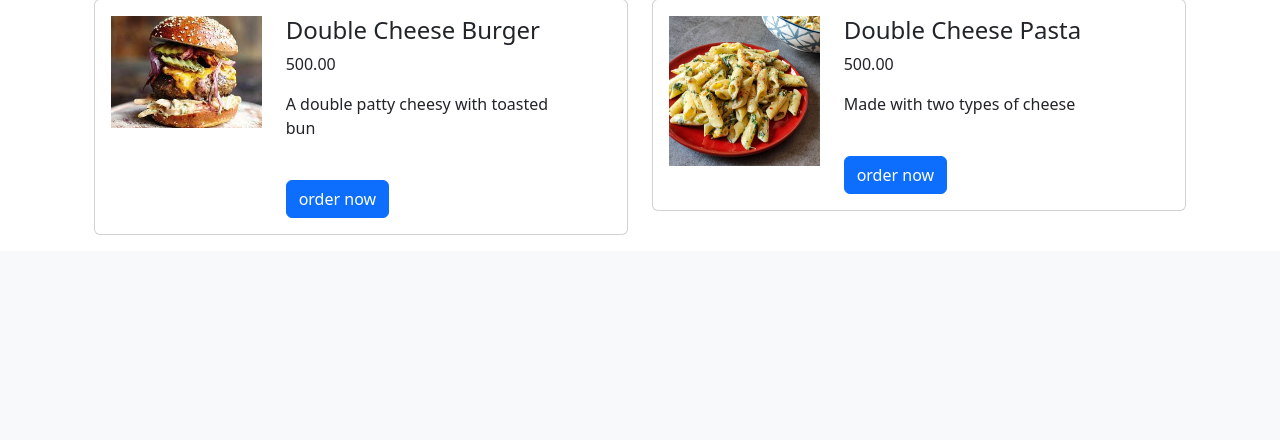
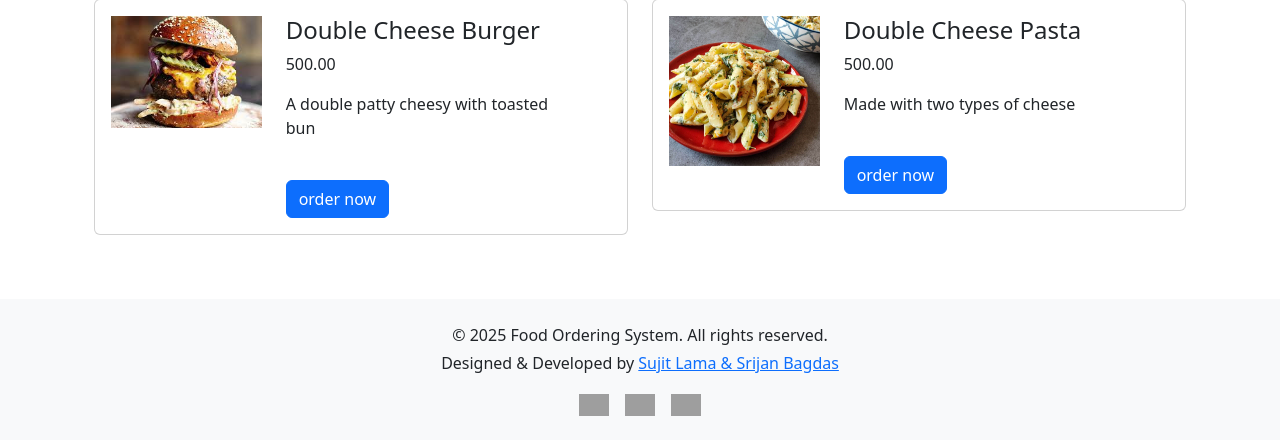
Before and after one commit to xan-is-him/Food-Ordering-System, a PHP site: page /search.php in a window 1280 px wide. Shown: the part 647-1087 px from the top of the page. Before the commit the page ends 882 px from the top, so only its background shows below. Run offline with PHP 8.4, Linux system fonts and the light colour scheme; the visitor is signed in with stand-in values (Sample User, id 1); data comes from the database, SQL or seed files in the repository; grey boxes are pictures that could not be loaded.

Commit message:
Update search.php

```diff
--- a/search.php
+++ b/search.php
@@ -30,7 +30,7 @@
           <?php if($admin){
             echo '<a class="nav-link" href="./panel.php">Panel</a>';
           }?>
-          <a class="nav-link" href="#">Help</a>
+          <a class="nav-link" href="./help.php">Help</a>
           <a class="nav-link" href="./faq.php">FAQ</a>
           <a class="nav-link" href="./aboutus.php">About Us</a>
         </div>
@@ -97,7 +97,18 @@
 		</div>
 	</main>
 </div>
+<footer class="bg-light py-4 mt-5">
+	<div class="container text-center">
+		<p class="mb-1">&copy; <?php echo date("Y"); ?> Food Ordering System. All rights reserved.</p>
+		<p>Designed & Developed by <a href="#">Sujit Lama & Srijan Bagdas</a></p>
+		<div class="d-flex justify-content-center gap-3 mt-2">
+			<a href="#"><img src="./img/facebook.png" alt="Facebook" width="30"></a>
+			<a href="#"><img src="./img/twitter.png" alt="Twitter" width="30"></a>
+			<a href="#"><img src="./img/instagram.png" alt="Instagram" width="30"></a>
 
+		</div>
+	</div>
+</footer>
 <script src="https://cdn.jsdelivr.net/npm/bootstrap@5.3.0-alpha1/dist/js/bootstrap.bundle.min.js"></script>
 </body>
 </html>
```
